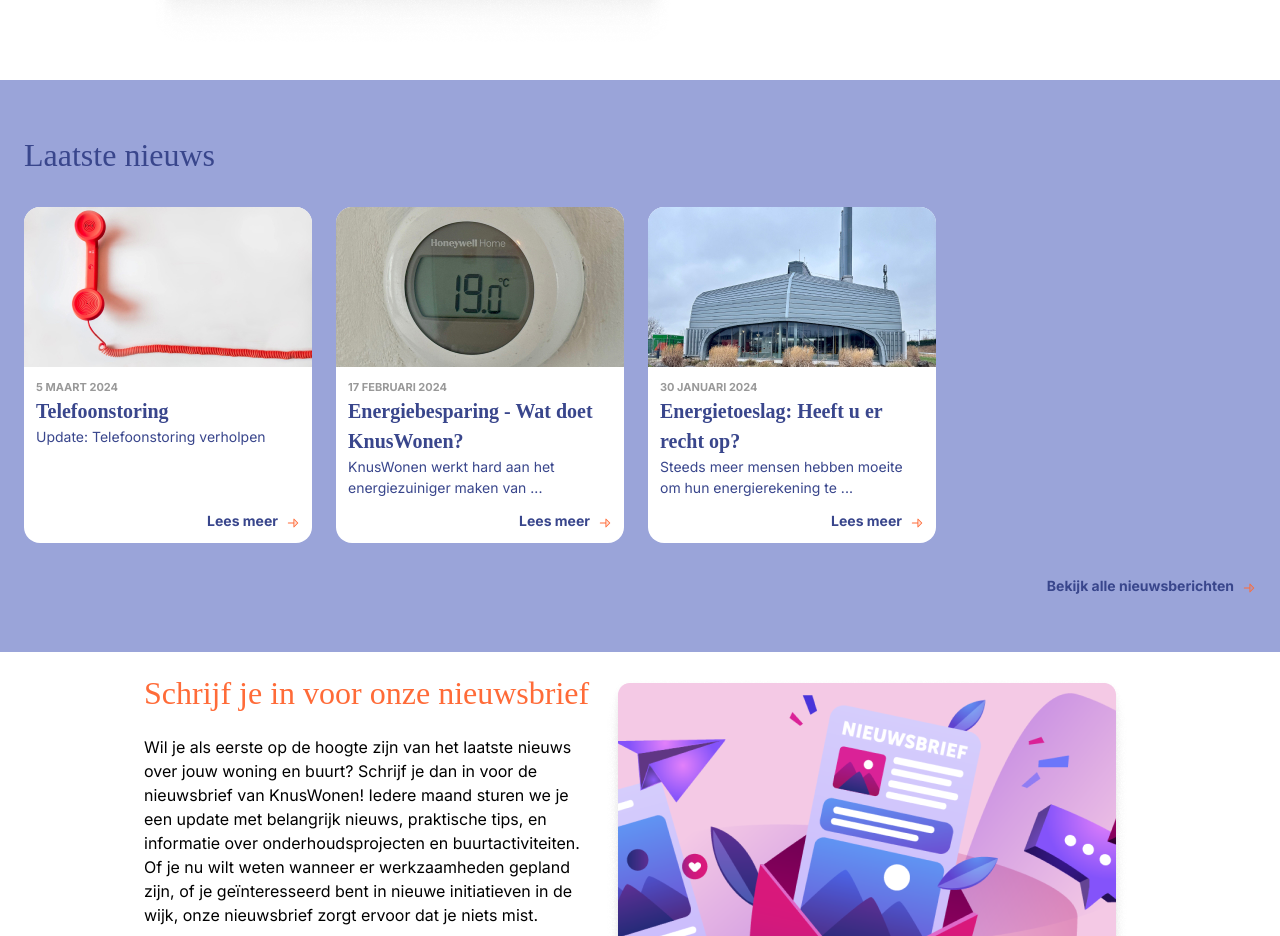
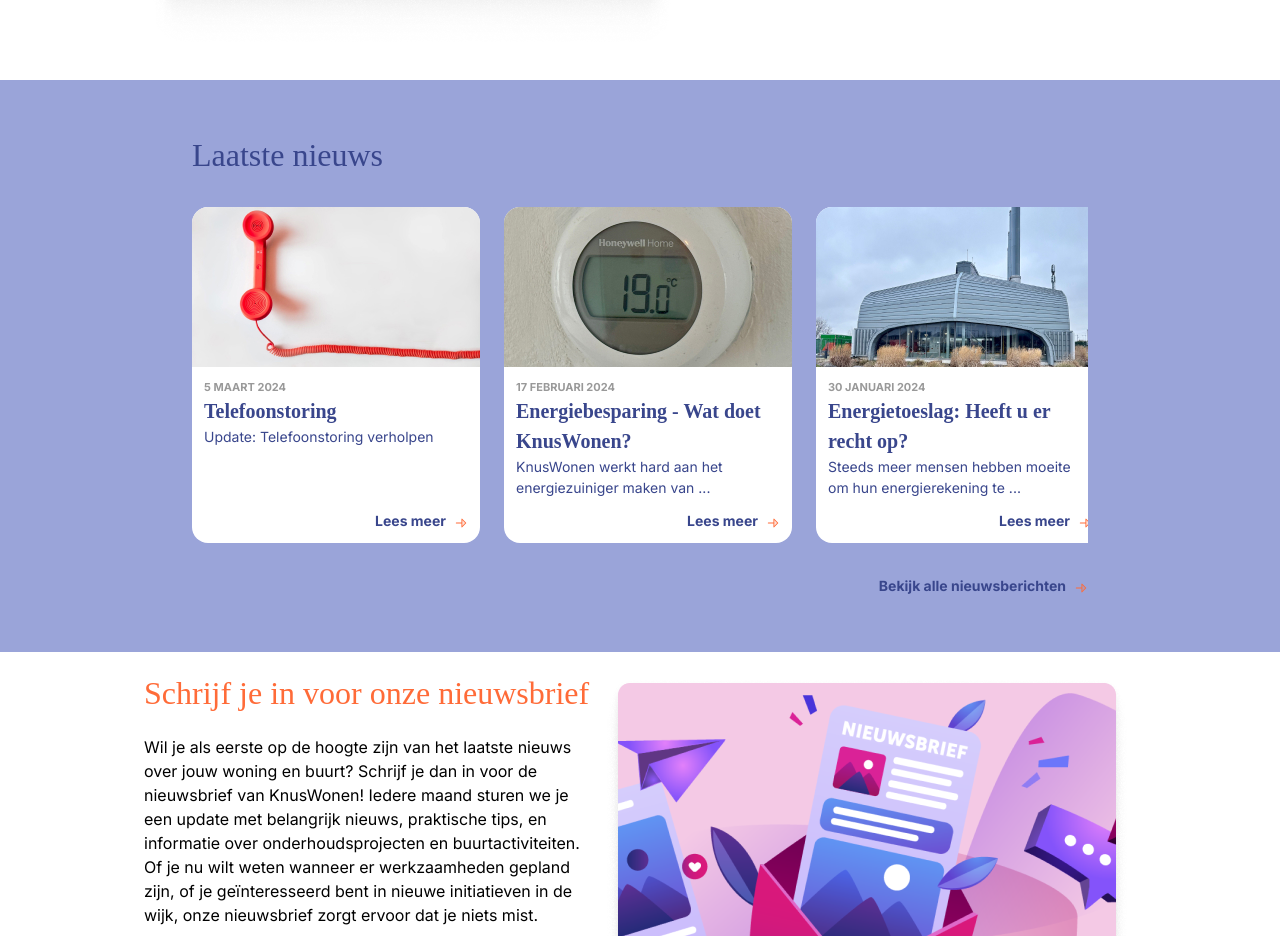
Before and after one commit to ChimeneD/knus-wonen, a Next.js app: page / in a window 1280 px wide. Shown: the part 1060-1996 px from the top of the page. Built offline with nearby package versions, Linux system fonts and the light colour scheme; a web font is replaced by a local one.

Commit message:
navbar fix

```diff
--- a/src/components/latestNieuws.tsx
+++ b/src/components/latestNieuws.tsx
@@ -26,7 +26,7 @@
   ];
   return (
     <div className="bg-[var(--background-alt)] h-[572px] flex flex-col justify-center px-6 items-center">
-      <div className="flex flex-col gap-4 w-full">
+      <div className="flex flex-col gap-4 w-full lg:w-max lg:max-w-[70vw]">
         <p className="text-[var(--primary)] text-[32px] leading-[39.04px] font-overlock font-medium">
           Laatste nieuws
         </p>
```
